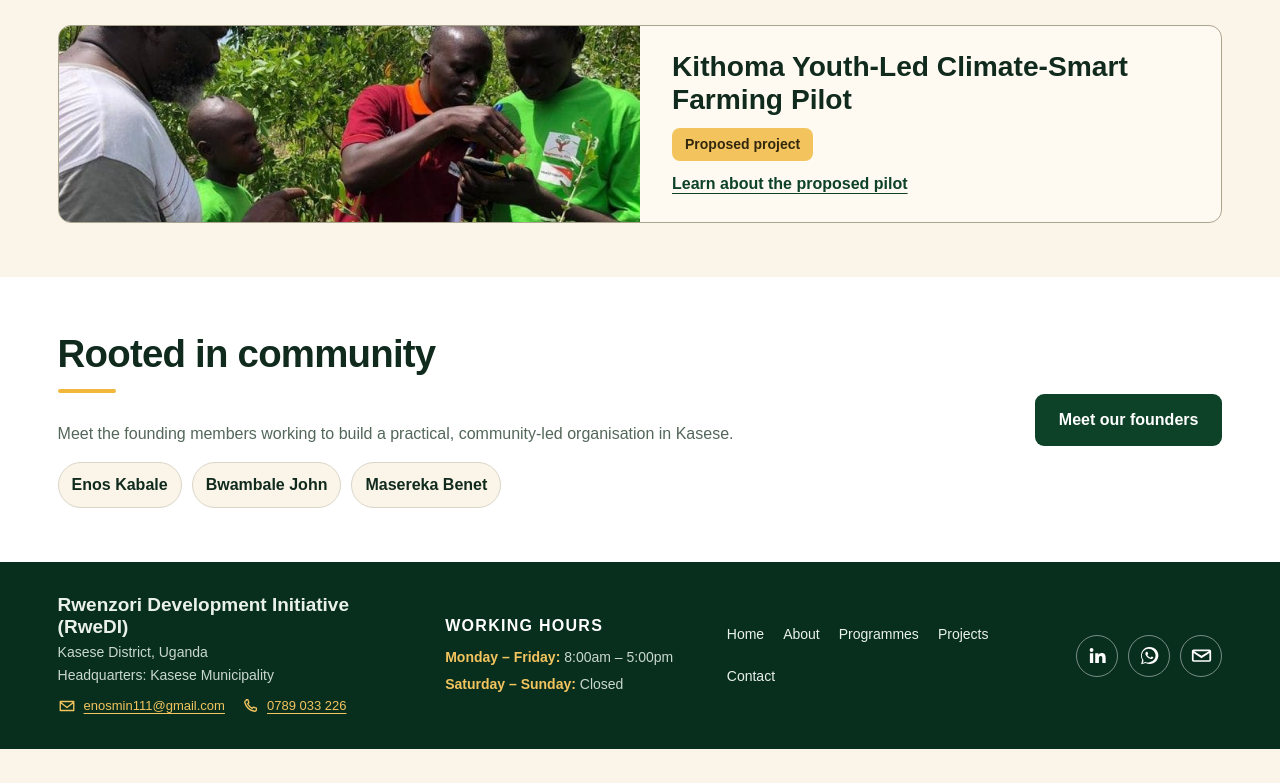
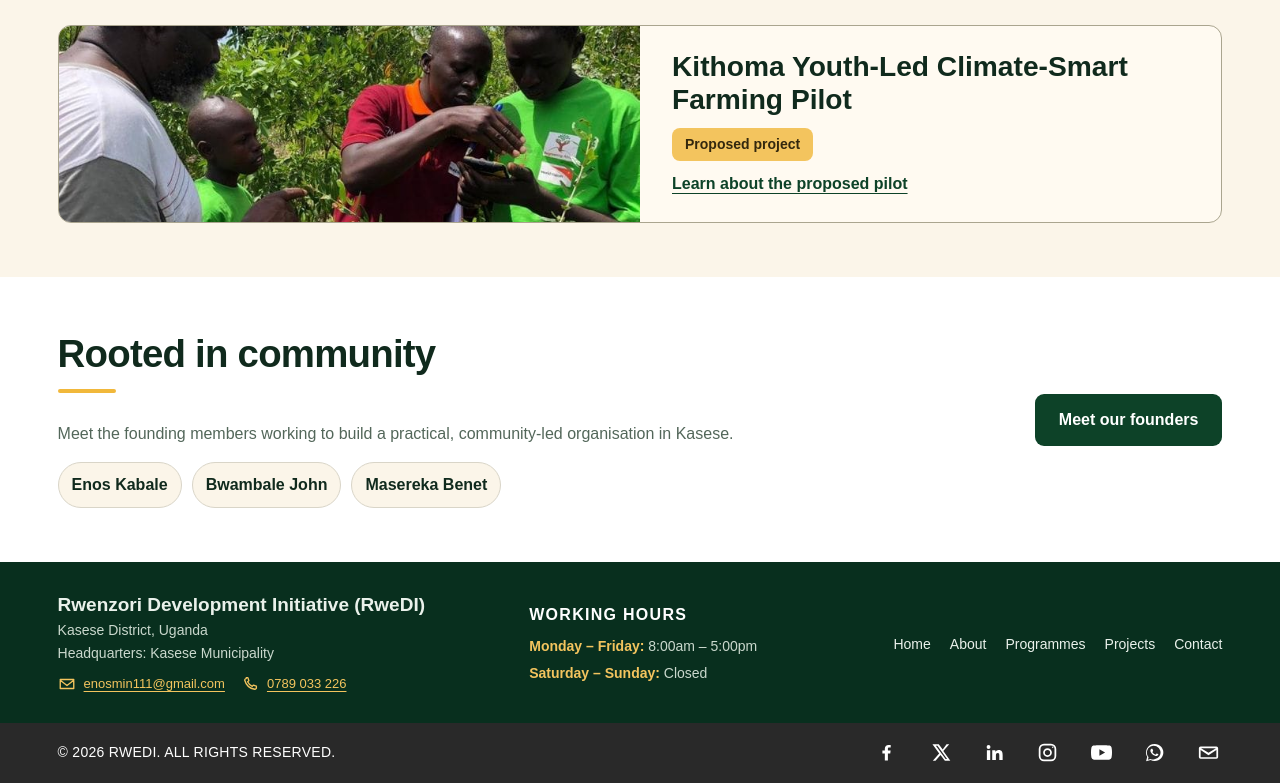
Before and after one commit to MASEREKA-BENET/rwedi-website, a plain HTML site: page index.html in a window 1280 px wide. Shown: the part 1048-1831 px from the top of the page. Before the commit the page ends 1797 px from the top, so only its background shows below. Drawn offline with Linux system fonts and the light colour scheme.

Commit message:
Add social copyright bar to footer

```diff
--- a/script.js
+++ b/script.js
@@ -15,6 +15,35 @@
     const showTextOnlyBrand = () => brand.classList.add('logo-missing');
     brandLogo.addEventListener('error', showTextOnlyBrand, { once: true });
     if (brandLogo.complete && brandLogo.naturalWidth === 0) showTextOnlyBrand();
+  }
+
+  const footer = document.querySelector('.site-footer');
+  const footerSocialLinks = footer && footer.querySelector('.social-links');
+  if (footer && footerSocialLinks && !footer.querySelector('.footer-bottom')) {
+    footerSocialLinks.insertAdjacentHTML('beforeend', `
+      <a href="https://www.facebook.com/search/top?q=Rwenzori%20Development%20Initiative" target="_blank" rel="noopener noreferrer" aria-label="Find RweDI on Facebook" title="Facebook search for RweDI"><svg viewBox="0 0 24 24" aria-hidden="true"><path d="M13.6 21v-8h2.7l.4-3.2h-3.1v-2c0-.9.3-1.5 1.6-1.5h1.6V3.4c-.3 0-1.3-.1-2.5-.1-2.5 0-4.2 1.5-4.2 4.3v2.2H7.3V13h2.8v8z"/></svg></a>
+      <a href="https://x.com/search?q=Rwenzori%20Development%20Initiative" target="_blank" rel="noopener noreferrer" aria-label="Find RweDI on X" title="X search for RweDI"><svg viewBox="0 0 24 24" aria-hidden="true"><path d="M18.9 2.5h3.1l-6.8 7.8 8 11.2H17l-5-6.6-5.7 6.6H3.2l7.3-8.4L2.8 2.5H10l4.5 6.1zm-1.1 17h1.7L8.5 4.4H6.7z"/></svg></a>
+      <a href="https://www.instagram.com/explore/search/keyword/?q=Rwenzori%20Development%20Initiative" target="_blank" rel="noopener noreferrer" aria-label="Find RweDI on Instagram" title="Instagram search for RweDI"><svg class="icon-outline" viewBox="0 0 24 24" aria-hidden="true"><rect x="3" y="3" width="18" height="18" rx="5"/><circle cx="12" cy="12" r="4"/><circle cx="18" cy="6" r=".8" fill="currentColor" stroke="none"/></svg></a>
+      <a href="https://www.youtube.com/results?search_query=Rwenzori+Development+Initiative" target="_blank" rel="noopener noreferrer" aria-label="Find RweDI on YouTube" title="YouTube search for RweDI"><svg viewBox="0 0 24 24" aria-hidden="true"><path d="M23.5 6.2a3 3 0 0 0-2.1-2.1C19.5 3.6 12 3.6 12 3.6s-7.5 0-9.4.5A3 3 0 0 0 .5 6.2 31 31 0 0 0 0 12a31 31 0 0 0 .5 5.8 3 3 0 0 0 2.1 2.1c1.9.5 9.4.5 9.4.5s7.5 0 9.4-.5a3 3 0 0 0 2.1-2.1A31 31 0 0 0 24 12a31 31 0 0 0-.5-5.8ZM9.6 15.8V8.2l6.5 3.8z"/></svg></a>
+    `);
+    const orderedSocialLinks = [
+      footerSocialLinks.querySelector('[aria-label="Find RweDI on Facebook"]'),
+      footerSocialLinks.querySelector('[aria-label="Find RweDI on X"]'),
+      footerSocialLinks.querySelector('[aria-label="Find RweDI on LinkedIn"]'),
+      footerSocialLinks.querySelector('[aria-label="Find RweDI on Instagram"]'),
+      footerSocialLinks.querySelector('[aria-label="Find RweDI on YouTube"]'),
+      footerSocialLinks.querySelector('[aria-label="Message RweDI on WhatsApp"]'),
+      footerSocialLinks.querySelector('[aria-label="Email RweDI at enosmin111@gmail.com"]'),
+    ];
+    if (orderedSocialLinks.every(Boolean)) footerSocialLinks.replaceChildren(...orderedSocialLinks);
+    const footerBottom = document.createElement('div');
+    footerBottom.className = 'footer-bottom';
+    const copyright = document.createElement('p');
+    copyright.className = 'footer-copyright';
+    copyright.textContent = `© ${new Date().getFullYear()} RWEDI. ALL RIGHTS RESERVED.`;
+    footerSocialLinks.setAttribute('aria-label', 'Social media and contact links');
+    footerBottom.append(copyright, footerSocialLinks);
+    footer.append(footerBottom);
   }
 
   const hero = document.querySelector('.hero');
--- a/styles.css
+++ b/styles.css
@@ -283,3 +283,5 @@ html,body,button,input,select,textarea{font-family:Arial,Helvetica,sans-serif}in
 @media(prefers-reduced-motion:reduce){
   .hero-slide,.hero-slide img,.hero-slide-dot,.hero-slide-toggle{transition:none!important}
 }
+.footer-bottom{display:flex;align-items:center;justify-content:space-between;gap:24px;margin:28px calc(-1 * clamp(22px,4.5vw,72px)) -32px;padding:16px clamp(22px,4.5vw,72px);background:#292929;color:#fff}.footer-copyright{margin:0;color:#fff;font-size:14px;font-weight:500;letter-spacing:.02em;text-transform:uppercase}.footer-bottom .social-links{margin:0;gap:clamp(16px,2vw,28px)}.footer-bottom .social-links a{width:28px;height:28px;border:0;border-radius:0;background:transparent;color:#fff}.footer-bottom .social-links a:hover{background:transparent;color:var(--gold);transform:translateY(-2px)}.footer-bottom .social-links svg{width:21px;height:21px;fill:currentColor}.footer-bottom .social-links svg.icon-outline{fill:none;stroke:currentColor;stroke-width:2;stroke-linecap:round;stroke-linejoin:round}
+@media(max-width:600px){.footer-bottom{flex-direction:column;align-items:flex-start;gap:14px}.footer-copyright{font-size:12px}.footer-bottom .social-links{gap:clamp(10px,3vw,18px)}}
```
Also changed, not shown: 1 other file.
